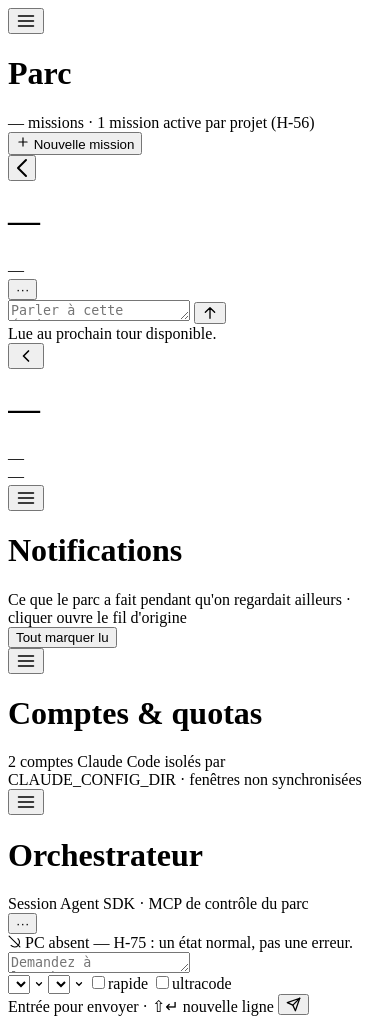
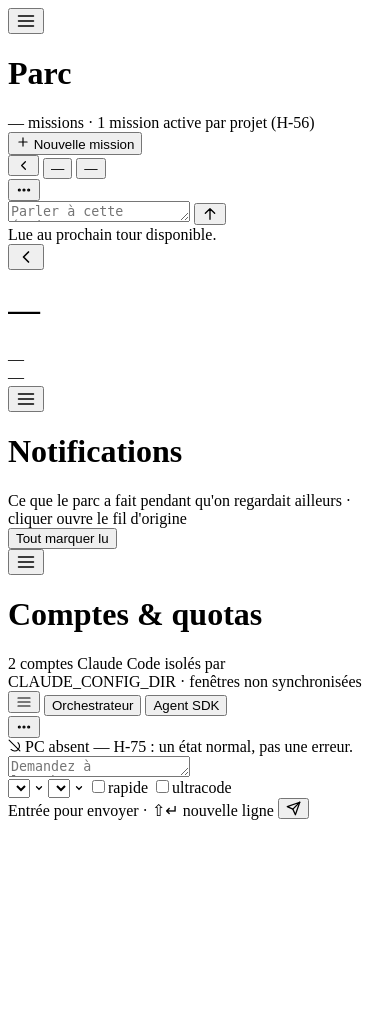
Before and after one commit to Chrlstopher-c/ccremote, a FastAPI app: template pi-web/templates/_harness_views.html in a window 390 px wide. After the commit the page ends 820 px from the top, so only its background shows below. Run offline with FastAPI, Linux system fonts and the light colour scheme; the template is opened without the code that fills it, so the values that code supplies are empty.

Commit message:
Barre de titre — une ligne, gutter absolu, actions à droite
Le header empilait un titre centré et un sous-titre sur deux lignes : c'est
un motif d'app mobile, pas la barre de titre de la vue Claude Code. Refaite
d'après le markup fourni : hauteur fixe, titre en bouton texte aligné à
gauche (`cursor: text` — c'est un libellé renommable, pas une action), icône
d'état dans un gutter en position absolue à gauche, actions en carrés à
droite avec pastille de 4 px.

Ce qui ne tient pas sur la ligne ne disparaît pas : le projet, le modèle et
le coût passent dans la pilule ; le contexte, la durée et l'identité restent
derrière « ··· ».

☠ `flex: 0 0 auto` sur la barre, sans quoi un enfant de flex-column se fait
COMPRIMER par le contenu : la même règle CSS donnait 31 px dans la vue
mission et 44 dans l'orchestrateur. Les deux mesurent 38 px maintenant.

Vérifié en prod : 38 px dans les deux vues, pilule à 19 px, pas de
débordement horizontal, titre lisible, 0 erreur console.

Co-Authored-By: Claude Opus 5 (1M context) <noreply@anthropic.com>
Claude-Session: https://claude.ai/code/session_018v9mLnqvpuwye2x7YegHGE

```diff
--- a/pi-web/static/harness-mission.js
+++ b/pi-web/static/harness-mission.js
@@ -130,8 +130,10 @@ function hSousTitre(m) {
     : m.state === 'paused' ? 'var(--warn)'
     : m.state === 'echec' ? 'var(--err)' : 'var(--ink-3)';
   const vif = m.state === 'running' ? ' dot-live' : '';
-  const bits = [projet, escapeHtml(m.model || '—'), hMoney(m.cost)];
-  return `<span class="h-sd${vif}" style="background:${couleur}"></span>${bits.join(' · ')}`;
+  // ☠ Une PILULE d'une ligne, pas une bande de métriques : le reste (contexte,
+  // durée, identité) vit derrière « ··· ». Le point d'état porte la couleur.
+  return `<span class="h-sd${vif}" style="background:${couleur}"></span>` +
+    `${projet} · ${escapeHtml(m.model || '—')} · ${hMoney(m.cost)}`;
 }
 
 function hDefilerEnBas() {
--- a/pi-web/templates/_harness_views.html
+++ b/pi-web/templates/_harness_views.html
@@ -28,15 +28,24 @@
          le bouton « ··· ». Le tableau de bord d'avant mettait le fil en
          cinquième position, sous quatre cartes de même poids. -->
     <div class="view flex-1 flex-col overflow-y-auto h-mission-view" data-view="harness-mission">
-      <header class="h-mhead">
-        <button class="ic" data-view="harness-parc" aria-label="Retour au parc">
-          <svg width="12" height="20" viewBox="0 0 12 20" fill="none" stroke="currentColor" stroke-width="2" stroke-linecap="round" stroke-linejoin="round"><path d="M10 2 2 10l8 8"/></svg>
-        </button>
-        <div class="ttl">
-          <h1 id="hMissionTitle" class="t1">—</h1>
-          <div id="hMissionSub" class="t2">—</div>
+      <!-- ☠ Barre de titre à 32 px, UNE seule ligne : le titre est un bouton
+           texte aligné à gauche, l'icône d'état occupe un gutter en position
+           absolue, les actions sont à droite. Le titre centré sur deux lignes
+           que j'avais mis est un motif d'app mobile. Ce qui ne tient pas ici
+           (projet, modèle, coût) vit dans la pilule et dans « ··· ». -->
+      <header class="h-topbar">
+        <div class="lead">
+          <button class="gutter" data-view="harness-parc" aria-label="Retour au parc" title="Retour au parc">
+            <svg width="15" height="15" viewBox="0 0 24 24" fill="none" stroke="currentColor" stroke-width="2" stroke-linecap="round" stroke-linejoin="round"><polyline points="15 18 9 12 15 6"/></svg>
+          </button>
+          <button id="hMissionTitle" class="tb-titre">—</button>
+          <button id="hMissionSub" class="tb-pilule">—</button>
         </div>
-        <button class="more" onclick="hOuvrirDetails()" aria-label="Détails de la mission">···</button>
+        <div class="aux">
+          <button class="tb-ico" onclick="hOuvrirDetails()" aria-label="Détails de la mission" title="Détails">
+            <svg width="16" height="16" viewBox="0 0 24 24" fill="none" stroke="currentColor" stroke-width="2" stroke-linecap="round"><circle cx="5" cy="12" r="1.4"/><circle cx="12" cy="12" r="1.4"/><circle cx="19" cy="12" r="1.4"/></svg>
+          </button>
+        </div>
       </header>
       <div class="h-flow" id="hMissionBody"></div>
       <div class="h-dock" id="hMissionDock">
@@ -106,17 +115,20 @@
            Les entrées Autonomie / Rappels / Stats vivaient ici en boutons et en
            panneaux dépliants — elles sont passées dans la feuille d'options, qui
            EMPRUNTE les panneaux existants plutôt que de les dupliquer. -->
-      <header class="h-mhead">
-        <button class="sidebarToggle ic lg:hidden">
-          <svg width="20" height="20" viewBox="0 0 24 24" fill="none" stroke="currentColor" stroke-width="1.8" stroke-linecap="round"><line x1="3" y1="6" x2="21" y2="6"/><line x1="3" y1="12" x2="21" y2="12"/><line x1="3" y1="18" x2="21" y2="18"/></svg>
-        </button>
-        <div class="ttl">
-          <h1 class="t1">Orchestrateur</h1>
-          <div class="t2" id="hOrchSub">Session Agent SDK · MCP de contrôle du parc</div>
+      <header class="h-topbar">
+        <div class="lead">
+          <button class="gutter sidebarToggle" aria-label="Menu" title="Menu">
+            <svg width="16" height="16" viewBox="0 0 24 24" fill="none" stroke="currentColor" stroke-width="1.8" stroke-linecap="round"><line x1="3" y1="6" x2="21" y2="6"/><line x1="3" y1="12" x2="21" y2="12"/><line x1="3" y1="18" x2="21" y2="18"/></svg>
+          </button>
+          <button class="tb-titre" id="hOrchTitre">Orchestrateur</button>
+          <button class="tb-pilule" id="hOrchSub" onclick="hOuvrirOptionsOrch()">Agent SDK</button>
         </div>
-        <button class="more" onclick="hOuvrirOptionsOrch()" aria-label="Options de la conversation">
-          ···<span class="h-pastille" id="hOrchPastille" style="display:none;"></span>
-        </button>
+        <div class="aux">
+          <button class="tb-ico" onclick="hOuvrirOptionsOrch()" aria-label="Options de la conversation" title="Options">
+            <svg width="16" height="16" viewBox="0 0 24 24" fill="none" stroke="currentColor" stroke-width="2" stroke-linecap="round"><circle cx="5" cy="12" r="1.4"/><circle cx="12" cy="12" r="1.4"/><circle cx="19" cy="12" r="1.4"/></svg>
+            <span class="tb-pastille" id="hOrchPastille" style="display:none;"></span>
+          </button>
+        </div>
       </header>
       <!-- ☠ Ces trois éléments sont ÉCRITS par d'autres modules
            (`harness-rappels.js` → `hRappelsCount`, `harness-autonomie.js` →
```
Also changed, not shown: pi-web/templates/_harness_styles.html (+35 -0 lines).
